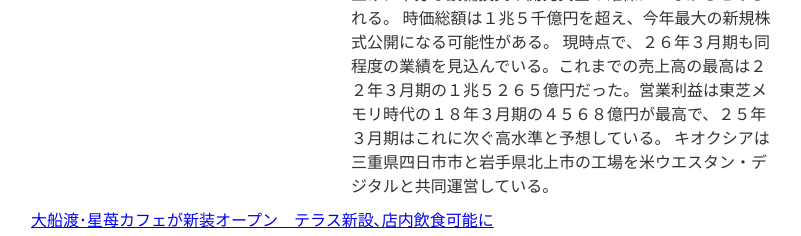
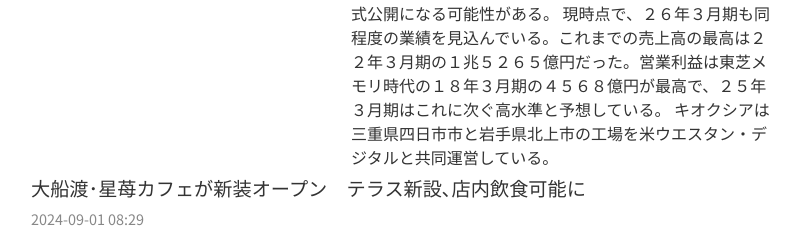
Before and after one commit to haruka1118/NippoEX, a Flask app: page / in a window 1280 px wide. Shown: the part 1953-2189 px from the top of the page, without its empty margins (245-1046 px from the left). Run offline with Flask 3, Linux system fonts and the light colour scheme.

Commit message:
記事ごとに下線、タイトルにホバー追加

```diff
--- a/static/css/styles.css
+++ b/static/css/styles.css
@@ -52,22 +52,47 @@
     padding: 120px 20px 20px 20px;
     margin: 0 auto;
     width: 100%;
+    border-bottom: 3px solid #d1d1d171;
+    padding-bottom: 15px;
 }
 
 
-.span-sub-category{
+.span-sub-category {
     background-color: #f2f2f2;
     width: 100%;
     display: block;
+}
 
+.article-title {
+    margin-top: 5px;
+    margin-bottom: 5px;
+}
+
+.article-title>a {
+    text-decoration: none;
+    color: #333;
+    font-size: 1.2em;
+    font-weight: 550;
+    border-bottom: 1px solid transparent;
+    transition: border-color .25s,color .25s;
+}
+
+.article-title>a:hover {
+    border-bottom: 1px solid #4295a6;
+    color: #4295a6;
 }
 
 .article {
     display: flex;
     flex-direction: column;
     align-items: flex-start;
-    gap: 10px;
-    margin-bottom: 20px;
+    margin-bottom: 15px;
+}
+
+.article-date {
+    color: #888;
+    font-size: 0.9em;
+    margin-bottom: 10px;
 }
 
 .article-img-p {
```
